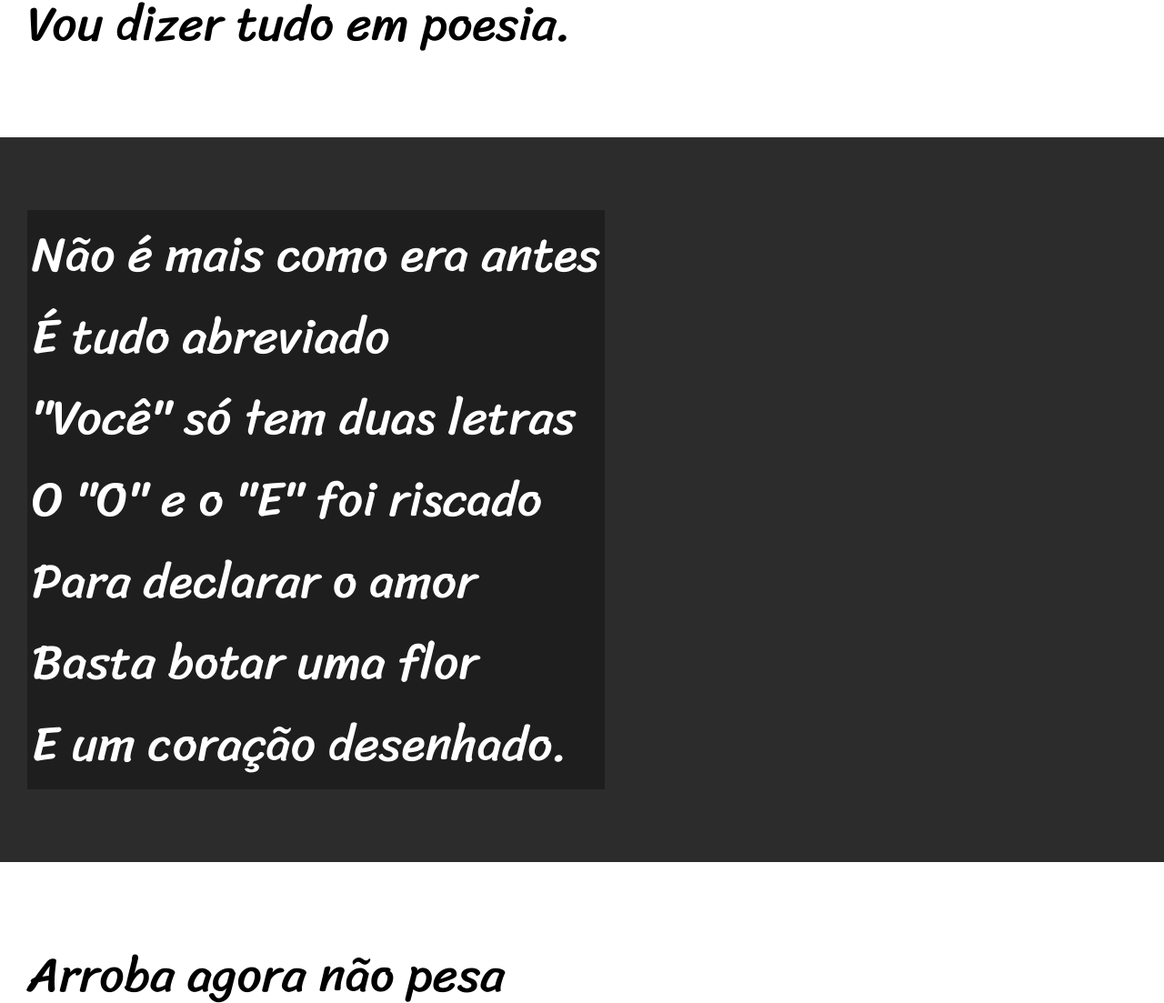
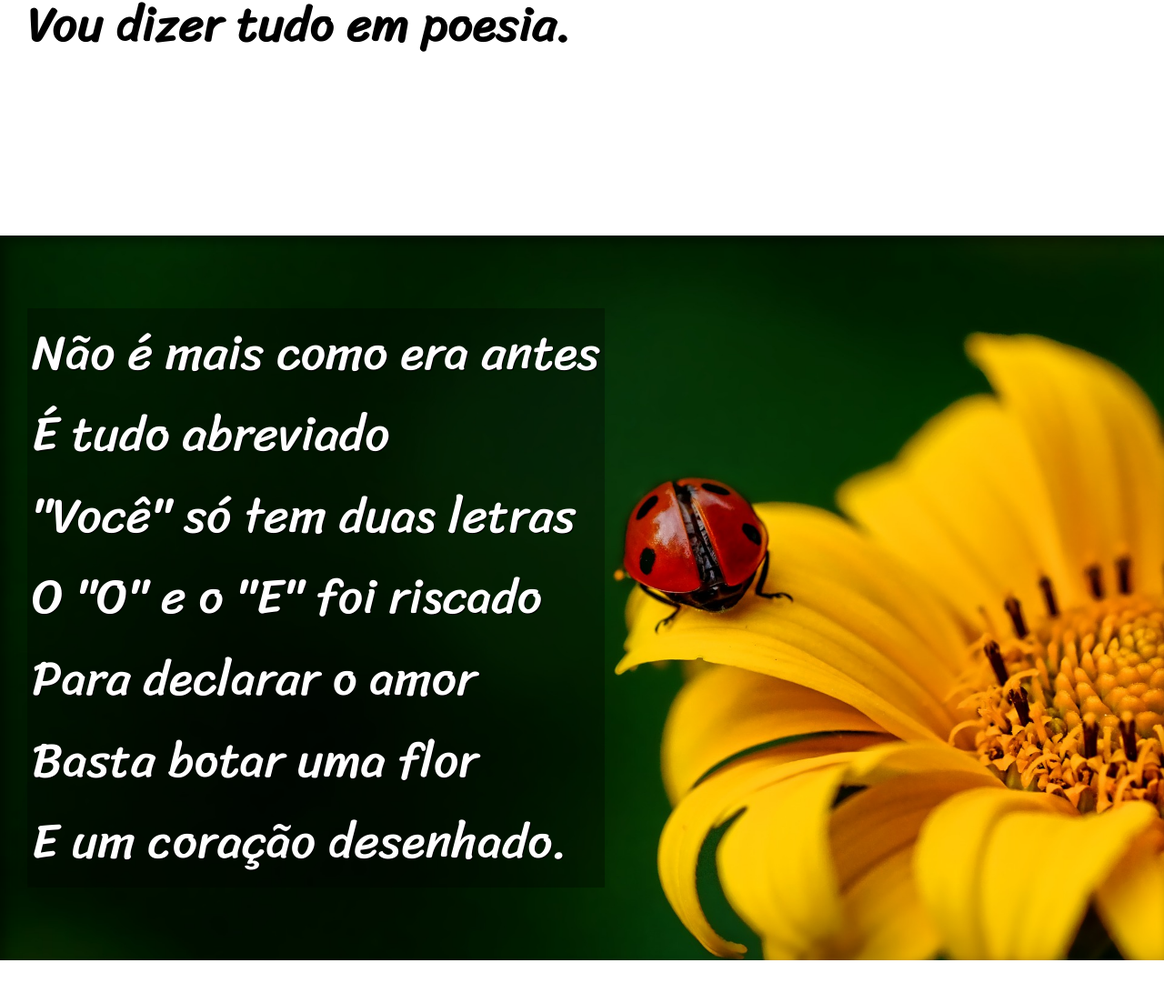
Before and after one commit to gustavoarakakiA/html-css, a plain HTML site: page desafios/des012/index.html in a window 1280 px wide. Shown: the part 825-1928 px from the top of the page at 91% size. Drawn offline with Linux system fonts and the light colour scheme.

Commit message:
finalização do Projeto Corderl

```diff
--- a/desafios/des012/index.html
+++ b/desafios/des012/index.html
@@ -26,7 +26,7 @@
         </pre>
     </section>
 
-    <section class="imagem">
+    <section class="imagem" id="img01">
         <pre>
             Não é mais como era antes
             É tudo abreviado
@@ -59,7 +59,7 @@
         </pre>
     </section>
 
-    <section class="imagem">
+    <section class="imagem" id="img02">
         <pre>
             Tenho saudade das cartas
             Escritas com a própria mão
--- a/desafios/des012/style.css
+++ b/desafios/des012/style.css
@@ -18,6 +18,9 @@ pre {
     white-space: pre-line;
     font-family: var(--font3);
     font-size: 1.2em;
+
+    padding-bottom: 2em;
+    text-shadow: 1px 1px 0px black;
 }
 
 html, body {
@@ -63,6 +66,18 @@ section {
     font-size: 3.5vw;
 }
 
+section#img01 {
+    background-image: url(imagens/background001.jpg);
+    background-position: right center;
+    background-attachment: fixed;
+}
+
+section#img02 {
+    background-image: url(imagens/background002.jpg);
+    background-position: right center;
+    background-attachment: fixed;
+}
+
 section.normal {
     background-color: white;
     color: black;
@@ -71,6 +86,8 @@ section.normal {
 section.imagem {
     background-color: rgb(44, 44, 44);
     color: white;
+    background-size: cover;
+    box-shadow: inset 6px 6px 13px 0px rgba(0, 0, 0, 0.444);
 }
 
 section.imagem > pre  {
```
